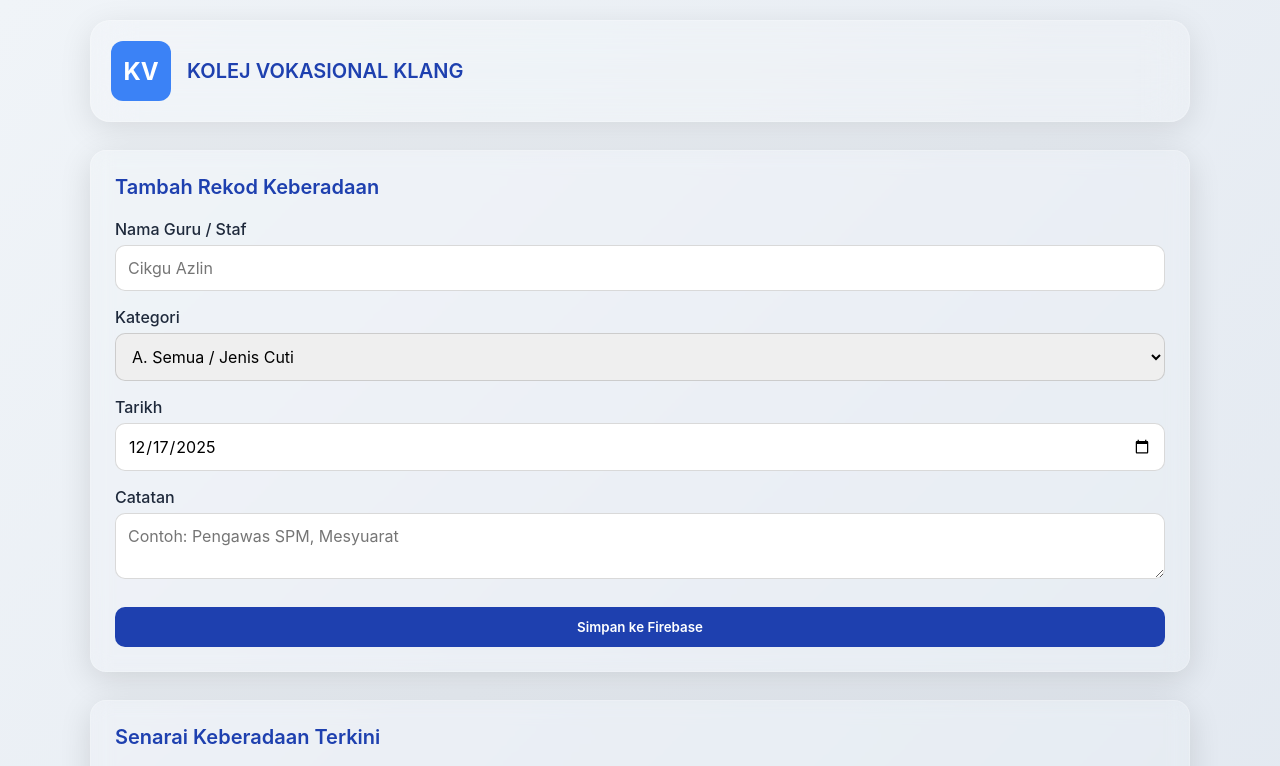
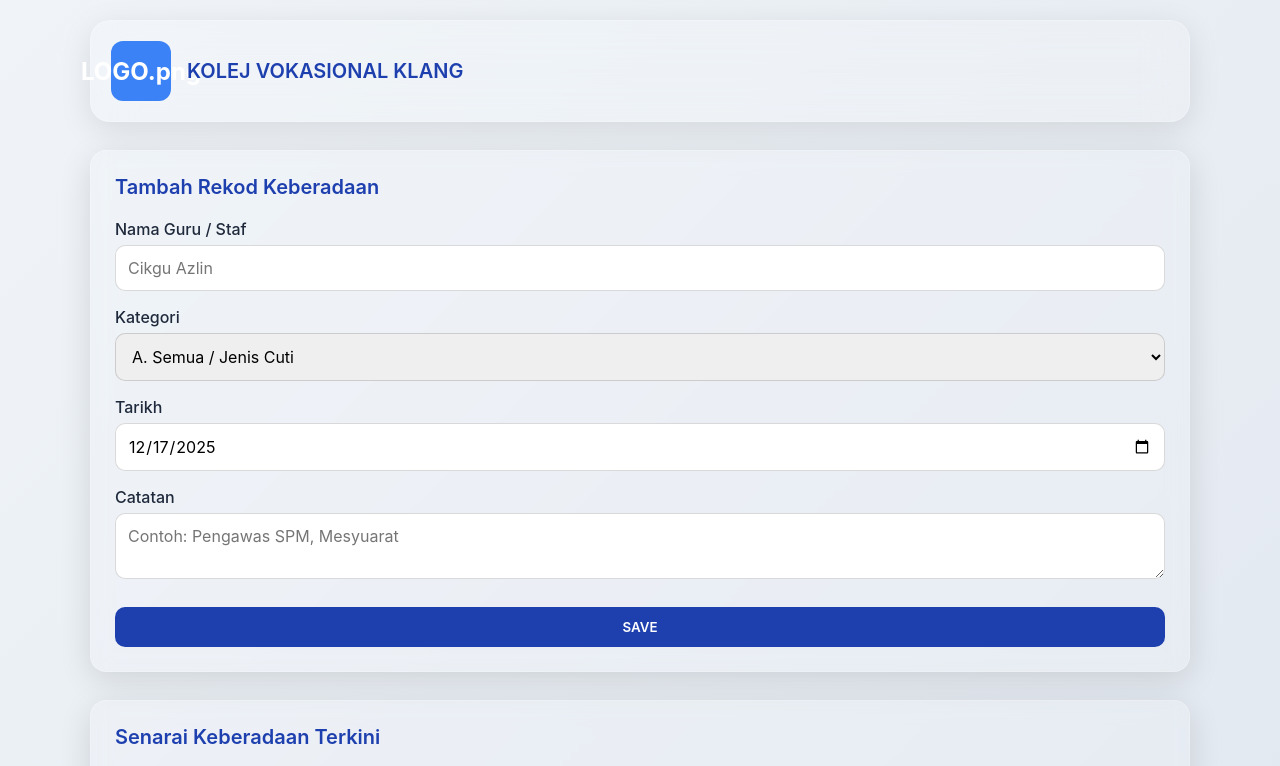
Before and after one commit to Babylegend06/systemkeberadaanguru, a plain HTML site: page index.html in a window 1280 px wide. Shown: the top 766 px of the page. Drawn offline with Linux system fonts and the light colour scheme; no server answers; a web font is replaced by a local one.

Commit message:
Update index.html

```diff
--- a/index.html
+++ b/index.html
@@ -146,7 +146,7 @@
   <div class="container">
     <!-- Header -->
     <div class="header">
-      <div class="logo">KV</div>
+      <div class="logo">LOGO.png</div>
       <div class="school-name">KOLEJ VOKASIONAL KLANG</div>
     </div>
 
@@ -175,7 +175,7 @@
         <label>Catatan</label>
         <textarea id="catatan" rows="2" placeholder="Contoh: Pengawas SPM, Mesyuarat"></textarea>
       </div>
-      <button onclick="tambahRekod()">Simpan ke Firebase</button>
+      <button onclick="tambahRekod()">SAVE</button>
       <button id="exportBtn" class="admin-btn hidden">📥 Export ke Google Sheets</button>
     </div>
 
```
